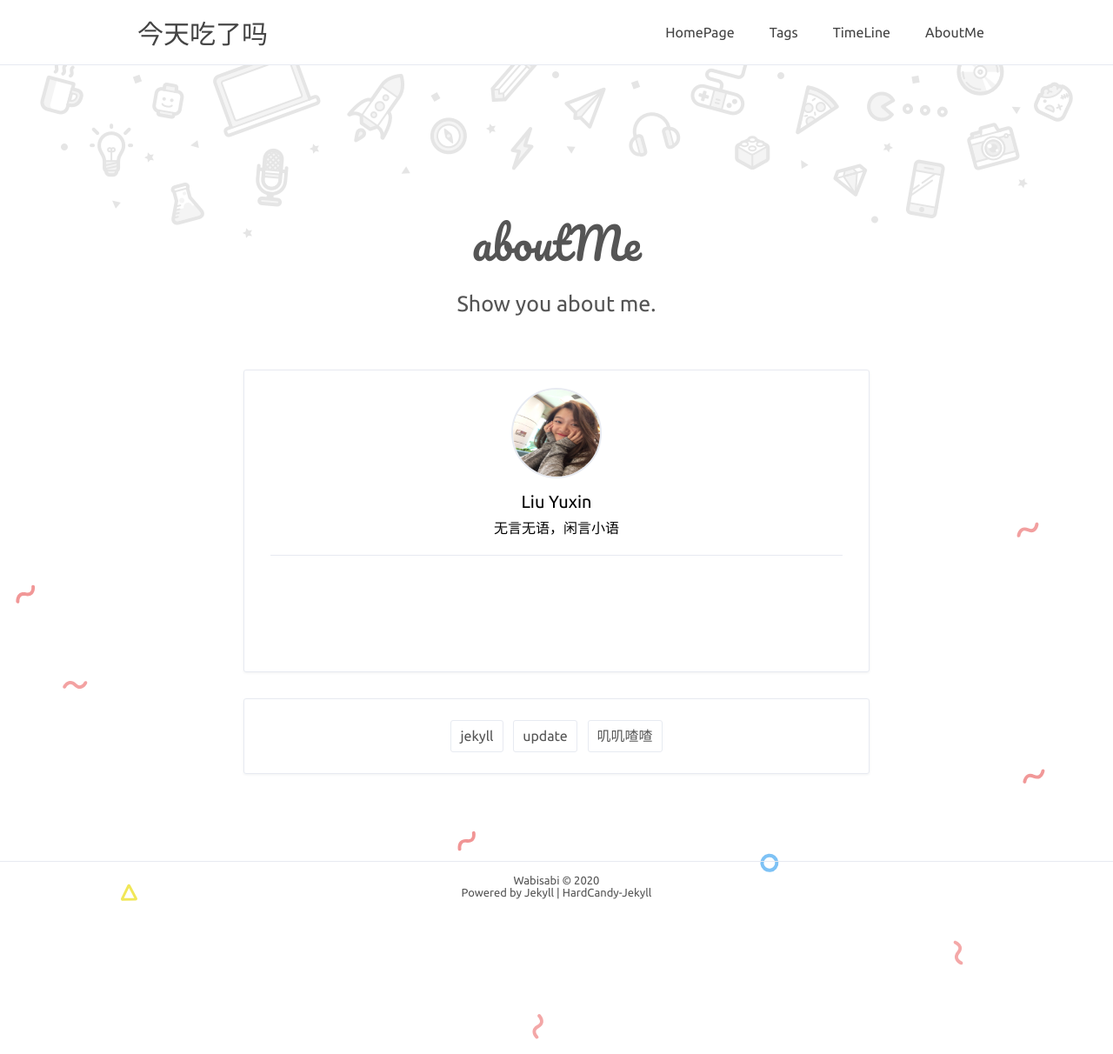
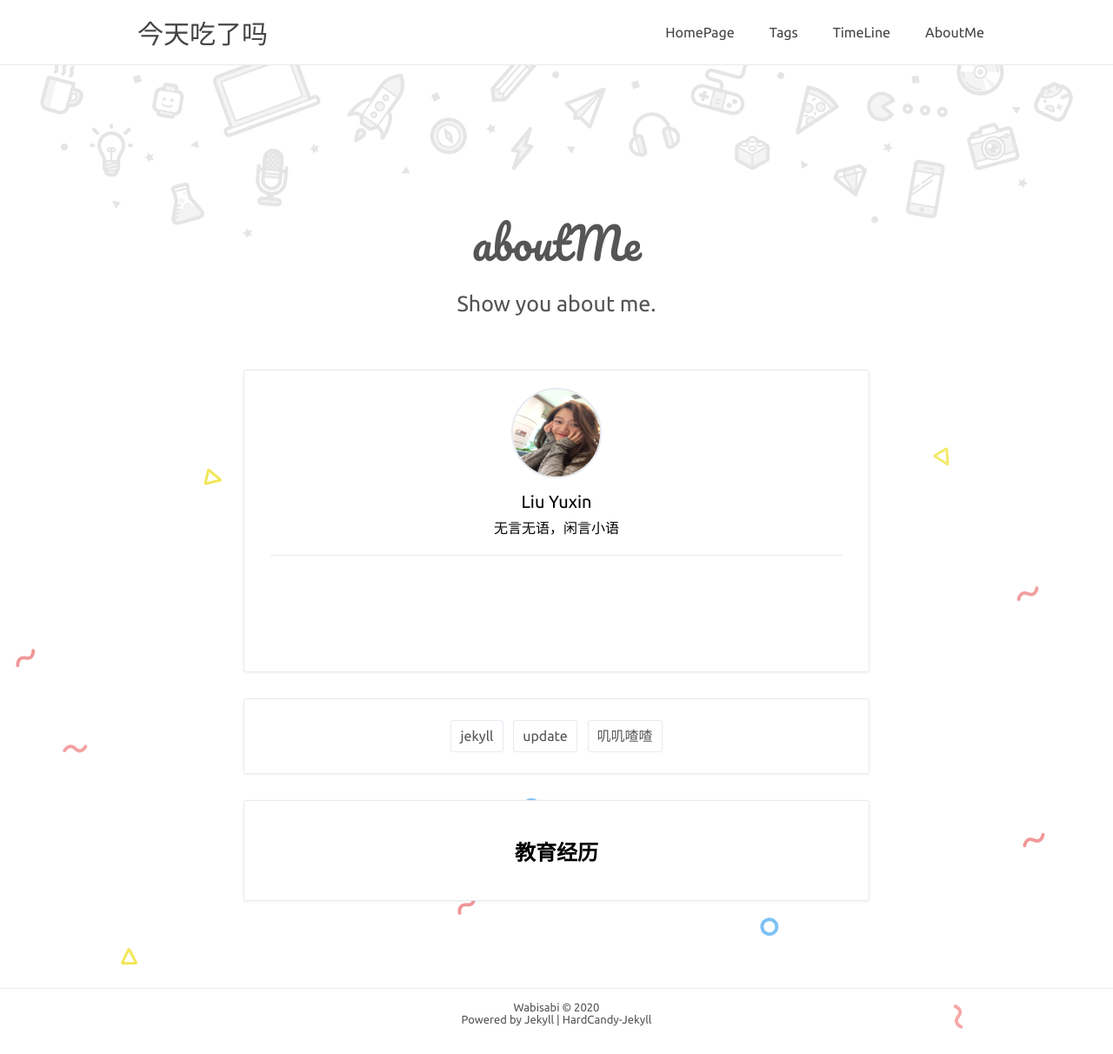
Before and after one commit to Liuyxxx314/Liuyxxx314.github.io, a Jekyll site: the page built from about.html, in a window 1280 px wide. Shown: the whole page at 87% size. Built offline with Jekyll 4.4.1, drawn with Linux system fonts in a browser that asks for light colours; before the commit the page ends 1066 px from its top, so only the background shows below that.

Commit message:
Update about.html

```diff
--- a/about.html
+++ b/about.html
@@ -37,6 +37,9 @@ description:
           {% endfor %}
       {% endif %}
       </li>
+      <li class="Education">
+        <h2>教育经历</h2>
+      </li>
     </ul>
 </main>
 {% include footer.html %}
```
